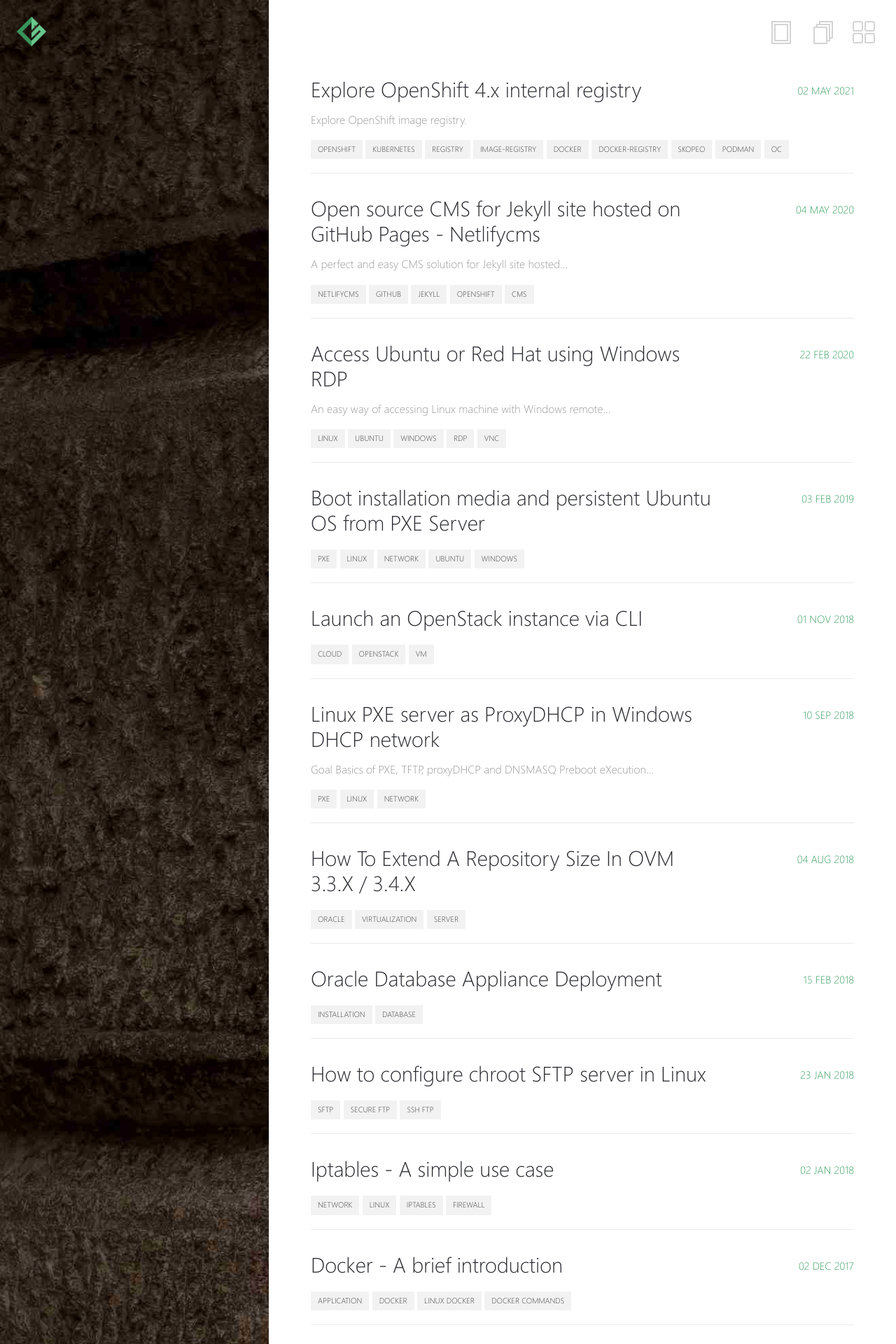
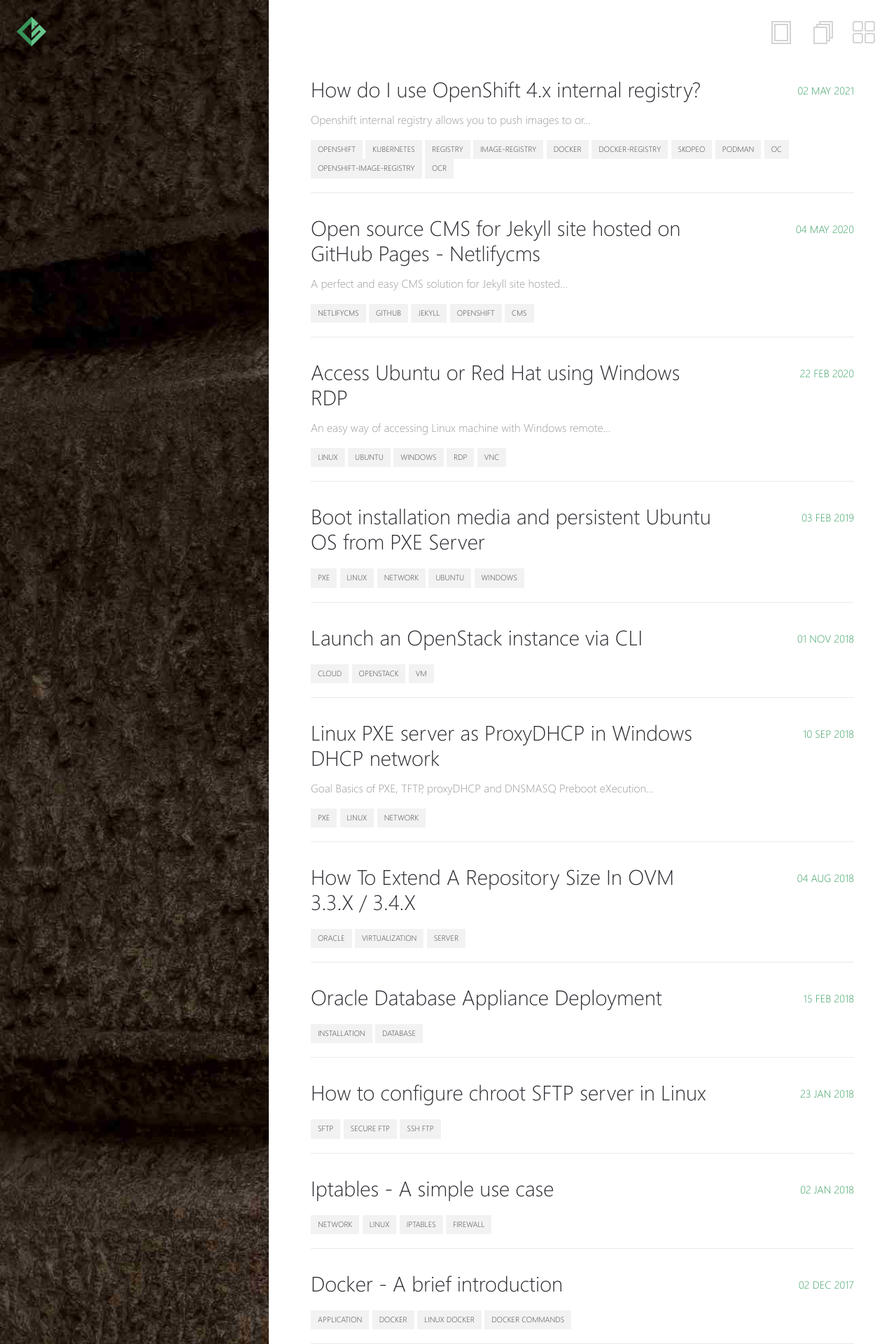
Before and after one commit to kevydotvinu/gnulinuxmate.com, a Jekyll site: the page built from _pages/posts.md, in a window 1280 px wide. Shown: the top 1920 px of the page at 70% size. Built offline with Jekyll 4.4.1, drawn with Linux system fonts in a browser that asks for light colours; some of the changed lines change nothing that is shown.

Commit message:
Update Posts “2021-05-02-explore-openshift-4-x-internal-registry”

````diff
--- a/_posts/2021-05-02-explore-openshift-4-x-internal-registry.md
+++ b/_posts/2021-05-02-explore-openshift-4-x-internal-registry.md
@@ -1,12 +1,16 @@
 ---
 layout: post
 category: posts
-title: Explore OpenShift 4.x internal registry
+title: How do I use OpenShift 4.x internal registry?
 date: 2021-05-02 03:48pm
 share-img: /images/uploads/openshift.png
-excerpt: Explore OpenShift image registry.
+excerpt: Openshift internal registry allows you to push images to or pull them
+  from the integrated registry directly using operations like podman push or
+  podman pull. Skopeo is another tool that we can use to manage the images with
+  OpenShift image registry. OpenShift 3.x and OpenShift 4.x are slightly
+  different in terms of management. But we will cover that in this post.
 tags: openshift kubernetes registry image-registry docker docker-registry skopeo
-  podman oc
+  podman oc openshift-image-registry ocr
 ---
 ### Prepare registry infomation
 ```bash
@@ -18,6 +22,7 @@
 
 # Get OpenShift v3 registry URL
 $ REGISTRY=$(oc get route docker-registry -n default -o jsonpath='{.spec.host}{"\n"}')
+$ REGISTRY_SVC=docker-registry.default.svc:5000
 
 # Get OpenShift v4 registry URL
 $ REGISTRY=$(oc get route default-route -n openshift-image-registry -o jsonpath='{.spec.host}{"\n"}')
@@ -55,3 +60,17 @@
 ```bash
 $ oc run --rm -i -t --image=quay.io/skopeo/stable skopeo -n foo --restart=Never -- copy --src-tls-verify=false --src-creds="builder:$TOKEN" --dest-tls-verify=false --dest-creds="<dest-token>" docker://$REGISTRY_SVC/foo/alpine docker://$DEST
 ```
+### Write registry credential to a `~/.docker/auth.json` file
+```bash
+$ oc registry login --skip-check=true
+$ /usr/bin/skopeo copy --authfile=~/.docker/auth.json --dest-tls-verify=false docker://k8s.gcr.io/busybox docker://$REGISTRY/foo/busybox
+```
+### Push image to disconnected OpenShift node
+```bash
+# Get image
+$ skopeo login registry.redhat.io
+$ skopeo copy docker://registry.redhat.io/openshift4/ose-must-gather:latest docker-archive:$(pwd)/ose-must-gather.tar
+# Push image to node
+$ skopeo copy docker-archive:$(pwd)/ose-must-gather.tar containers-storage:registry.redhat.io/openshift4/ose-must-gather:latest
+$ crictl images | grep ose-must-gather
+```
````
